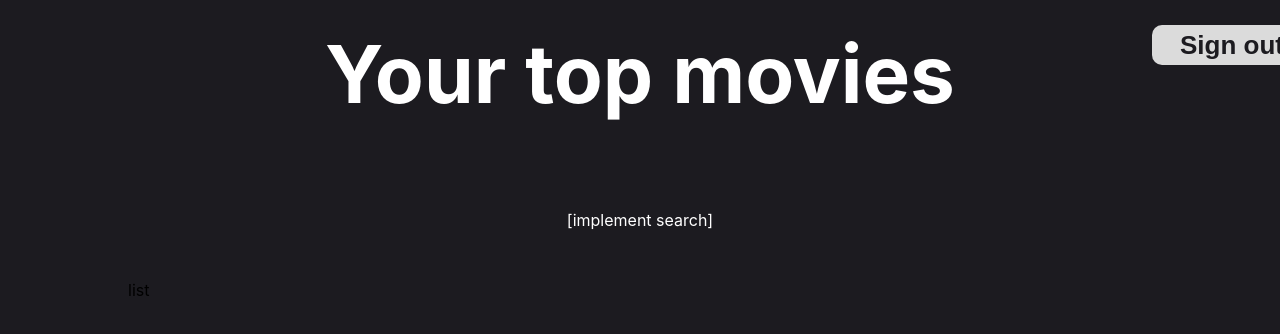
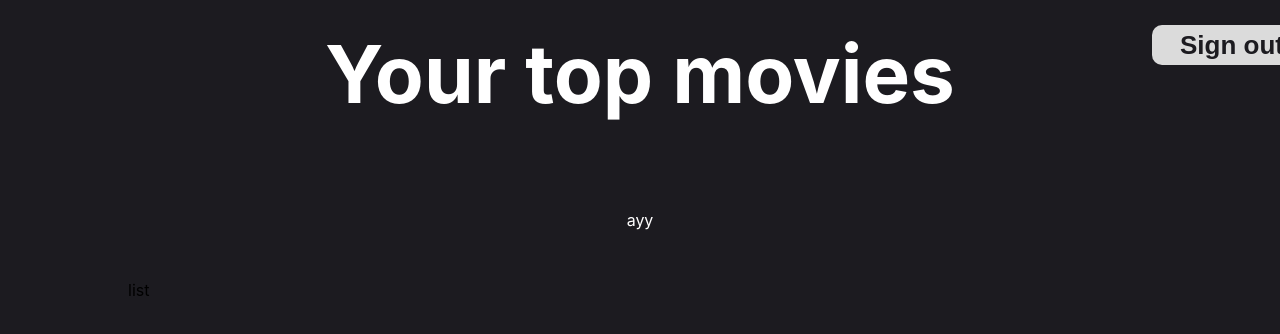
Before and after one commit to Omar-Amin/top-movies-abandonedproject, a React (Create React App) app: page / in a window 1280 px wide. Shown: the top 334 px of the page. Built offline with nearby package versions, Linux system fonts and the light colour scheme; no server answers; sample sign-in values are in the browser's storage; the HTML template or start-up script is replaced by a standard one.

Commit message:
Got api to work, know which api request to use. TODO: Implement the searchbar.

```diff
--- /dev/null
+++ b/src/components/SearchBar.js
@@ -0,0 +1,27 @@
+import React from "react"
+import apiKey from "../auth/apiKey"
+
+class SearchBar extends React.Component {
+    constructor() {
+        super()
+
+        this.state = {
+        }
+    }
+
+    componentWillMount() {
+        /*         fetch("https://api.themoviedb.org/3/search/company?api_key=" + apiKey + "&query=star&page=1")
+                    .then(res => res.json())
+                    .then((res) => console.log(res)) */
+    }
+
+    render() {
+        return (
+            <div>
+                ayy
+            </div>
+        )
+    }
+}
+
+export default SearchBar
--- a/src/pages/Home.js
+++ b/src/pages/Home.js
@@ -2,6 +2,7 @@ import React from "react"
 import base from "../auth/base"
 import "./Home.css"
 import TopMoviesList from "../components/TopMoviesList"
+import SearchBar from "../components/SearchBar"
 
 class Home extends React.Component {
     constructor() {
@@ -11,12 +12,18 @@ class Home extends React.Component {
         }
     }
 
-    //Search should add movies?
+    componentWillMount() {
+        // fetch from firebase
+    }
+
+    // search should add movies?
     render() {
         return (
             <div className="container">
                 <h1 className="title">Your top movies</h1>
-                <div className="search-bar">[implement search]</div>
+                <div className="search-bar">
+                    <SearchBar />
+                </div>
                 <div className="top-movies-list">
                     <TopMoviesList></TopMoviesList>
                 </div>
```
Also changed, not shown: 1 other file (tests, documents, lock files or other folders).
